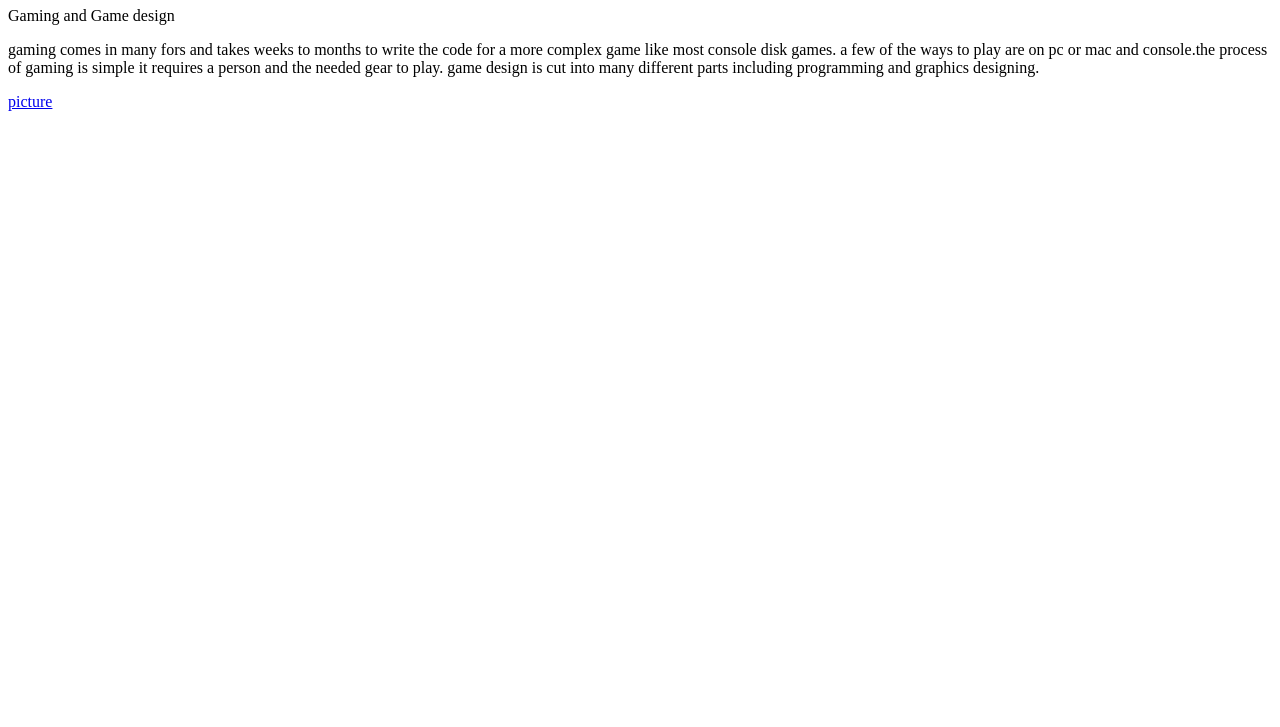
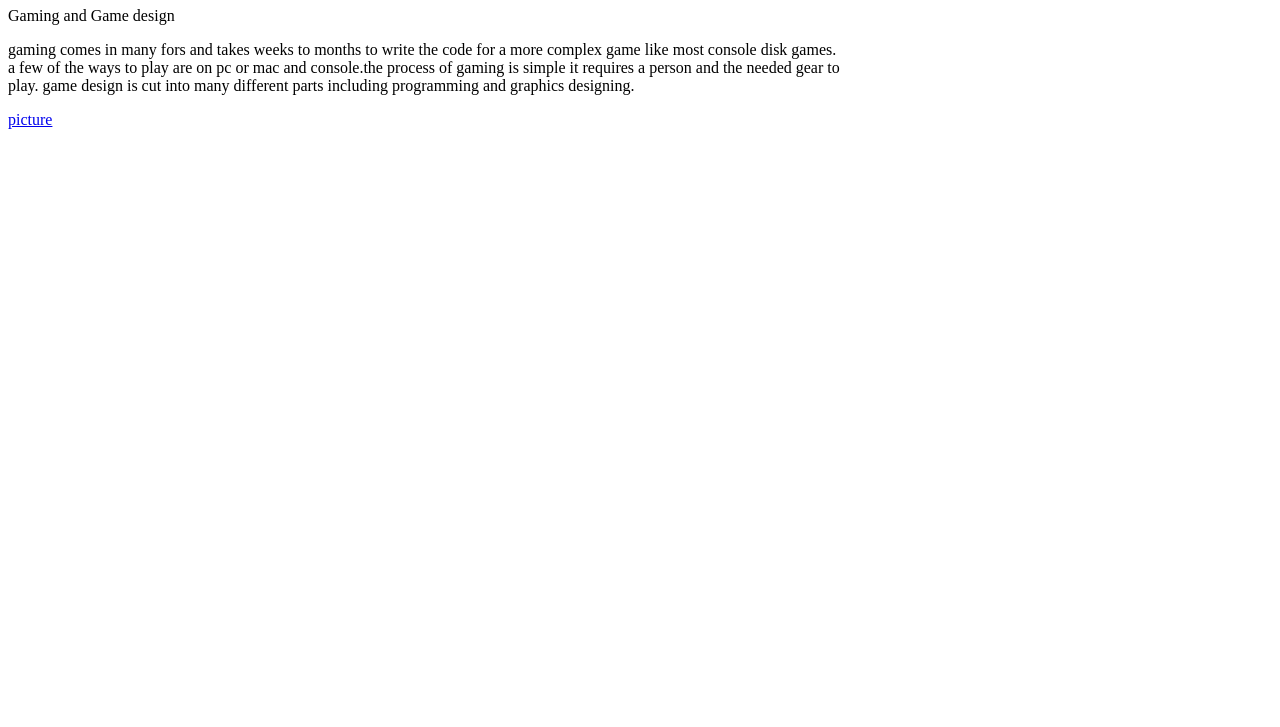
Before and after one commit to dreysonnichols/dreysonnichols.github.io, a plain HTML site: page index.html in a window 1280 px wide. Shown: the part 73-800 px from the top of the page. Drawn offline with Linux system fonts and the light colour scheme.

Commit message:
Update index.html

```diff
--- a/index.html
+++ b/index.html
@@ -11,8 +11,8 @@
 <h1>Gaming
 </h1>
 Gaming and Game design
-<p>gaming comes in many fors and takes weeks to months to write the code for a more complex game like most console disk games.
-a few of the ways to play are on pc or mac and console.the process of gaming is simple it requires a person and the needed gear to
+<p>gaming comes in many fors and takes weeks to months to write the code for a more complex game like most console disk games.<br />
+a few of the ways to play are on pc or mac and console.the process of gaming is simple it requires a person and the needed gear to<br />
 play. game design is cut into many different parts including programming and graphics designing.
 </p>
 <a href="dreysonnichols.github.io/20160301_1941490001.jpg">picture</a>
```
